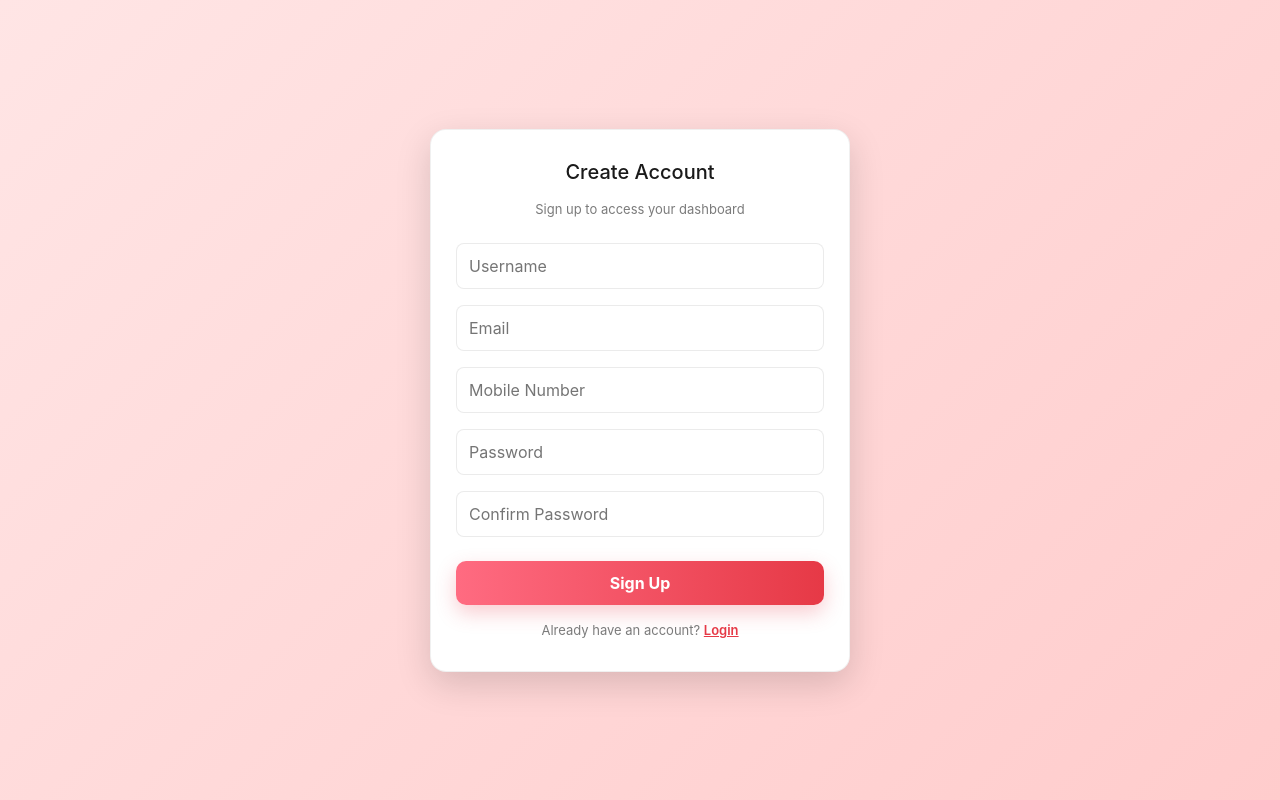
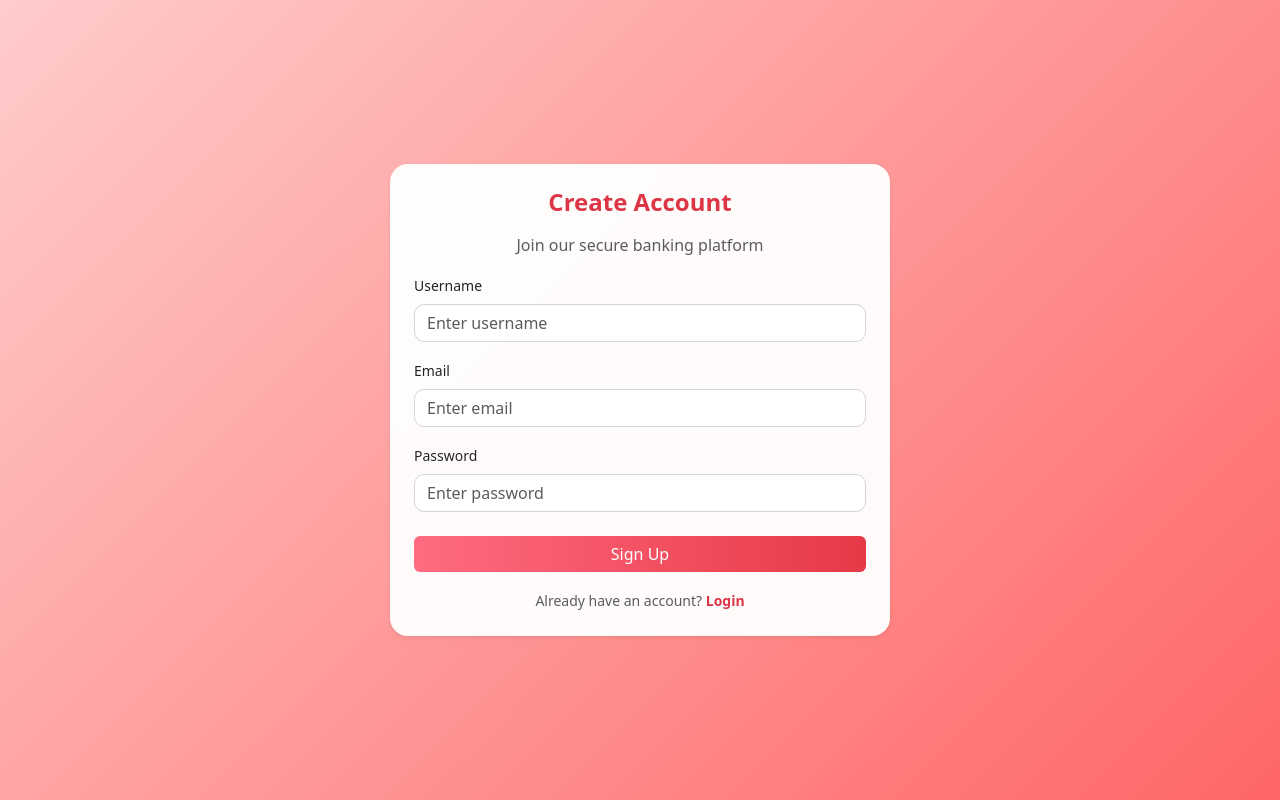
Before and after one commit to SubbyDutta/SubbyFrontend, a React (Create React App) app: page / in a window 1280 px wide. Built offline with nearby package versions, Linux system fonts and the light colour scheme.

Commit message:
Update Signup.jsx

```diff
--- a/src/pages/Signup.jsx
+++ b/src/pages/Signup.jsx
@@ -1,250 +1,198 @@
-// src/pages/Signup.jsx
-import React, { useState } from "react";
+import React, { useState, useEffect } from "react";
 import API from "../api";
 import { useNavigate } from "react-router-dom";
-import { motion, AnimatePresence } from "framer-motion";
 
-const Signup = () => {
-  const [form, setForm] = useState({
-    username: "",
-    password: "",
-    confirmPassword: "",
-    email: "",
-    mobile: "",
-  });
-  const [error, setError] = useState("");
-  const [successMsg, setSuccessMsg] = useState("");
+export default function Signup() {
+  const [form, setForm] = useState({ username: "", password: "", email: "" });
+  const [loading, setLoading] = useState(false);
+  const [popup, setPopup] = useState(null); // { type: "success"|"error", text }
   const navigate = useNavigate();
+
+  useEffect(() => {
+    const style = document.createElement("style");
+    style.innerHTML = `
+      .signup-bg {
+        background: linear-gradient(135deg, #ffcccc, #ff6666);
+        background-size: cover;
+        background-position: center;
+        background-blend-mode: overlay;
+        animation: fadeInBg 1.2s ease-in-out;
+      }
+
+      @keyframes fadeInBg {
+        from { opacity: 0; }
+        to { opacity: 1; }
+      }
+
+      .card {
+        background: rgba(255, 255, 255, 0.96);
+        backdrop-filter: blur(10px);
+        border: none;
+        border-radius: 18px;
+        box-shadow: 0 8px 26px rgba(0, 0, 0, 0.15);
+        animation: fadeUp 0.6s ease-in-out;
+      }
+
+      @keyframes fadeUp {
+        from { transform: translateY(25px); opacity: 0; }
+        to { transform: translateY(0); opacity: 1; }
+      }
+
+      .btn-primary {
+        background: linear-gradient(90deg, #ff6b81, #e63946);
+        border: none;
+        transition: all 0.3s ease;
+      }
+
+      .btn-primary:hover {
+        transform: translateY(-1px);
+        box-shadow: 0 4px 10px rgba(230,57,70,0.4);
+      }
+
+      .form-control {
+        border-radius: 10px;
+        border: 1px solid #d1d5db;
+        transition: all 0.2s ease;
+      }
+
+      .form-control:focus {
+        border-color: #eb2525ff;
+        box-shadow: 0 0 0 0.2rem rgba(235,37,37,0.25);
+      }
+
+      /* Popup Animation */
+      .popup {
+        position: fixed;
+        top: 50%;
+        left: 50%;
+        transform: translate(-50%, -50%) scale(0.9);
+        background: white;
+        color: black;
+        border-radius: 16px;
+        box-shadow: 0 8px 32px rgba(0,0,0,0.25);
+        padding: 25px 40px;
+        z-index: 1000;
+        text-align: center;
+        animation: popupFadeIn 0.4s ease forwards;
+      }
+
+      @keyframes popupFadeIn {
+        from { opacity: 0; transform: translate(-50%, -50%) scale(0.8); }
+        to { opacity: 1; transform: translate(-50%, -50%) scale(1); }
+      }
+
+      .popup-success {
+        border-top: 6px solid #28a745;
+      }
+
+      .popup-error {
+        border-top: 6px solid #dc3545;
+      }
+    `;
+    document.head.appendChild(style);
+    return () => document.head.removeChild(style);
+  }, []);
 
   const handleSubmit = async (e) => {
     e.preventDefault();
-    setError("");
-    setSuccessMsg("");
-
-    if (form.password !== form.confirmPassword) {
-      setError("Passwords do not match!");
-      return;
-    }
-
+    setPopup(null);
+    setLoading(true);
     try {
-      const res = await API.post("/auth/signup", {
-        username: form.username,
-        password: form.password,
-        email: form.email,
-        mobile: form.mobile,
-      });
-
-      const message = res.data;
-      if (message.includes("already exists")) {
-        setError(message);
-      } else {
-        setSuccessMsg("🎉 Signup Successful! Redirecting to login...");
-        setTimeout(() => {
-          setSuccessMsg("");
-          navigate("/login");
-        }, 3000);
-      }
+      const res = await API.post("/auth/signup", form);
+      setPopup({ type: "success", text: "Signup successful! Redirecting..." });
+      setTimeout(() => navigate("/login"), 1500);
     } catch (err) {
       console.error(err);
-      setError("Signup failed. Please try again.");
+      setPopup({
+        type: "error",
+        text: "Signup failed. Please check your input or try again later.",
+      });
+    } finally {
+      setLoading(false);
     }
   };
 
   return (
-    <div
-      className="up-root"
-      style={{
-        display: "flex",
-        justifyContent: "center",
-        alignItems: "center",
-        minHeight: "100vh",
-        background: "linear-gradient(135deg, #ffe5e5, #ffcccc)",
-      }}
-    >
-      <motion.div
-        className="up-card"
-        initial={{ opacity: 0, y: 50 }}
-        animate={{ opacity: 1, y: 0 }}
-        transition={{ duration: 0.6, ease: "easeOut" }}
-        style={{
-          width: "420px",
-          padding: "30px 25px",
-          borderRadius: "16px",
-          boxShadow: "0 12px 35px rgba(0,0,0,0.15)",
-          background: "#fff",
-          position: "relative",
-          overflow: "hidden",
-        }}
-      >
-        <h3 className="up-welcome text-center mb-3"> Create Account</h3>
-        <p className="up-sub text-center mb-4">Sign up to access your dashboard</p>
+    <div className="d-flex justify-content-center align-items-center vh-100 signup-bg">
+      <div className="card shadow-sm" style={{ width: 500 }}>
+        <div className="card-body p-4">
+          <h4 className="mb-3 text-center fw-semibold text-danger">Create Account</h4>
+          <p className="text-center text-muted mb-3">
+            Join our secure banking platform
+          </p>
 
-        {error && (
-          <motion.div
-            className="loan-note"
-            style={{
-              color: "var(--accent)",
-              textAlign: "center",
-              marginBottom: 12,
-              fontWeight: 600,
-            }}
-            initial={{ opacity: 0 }}
-            animate={{ opacity: 1 }}
-          >
-            {error}
-          </motion.div>
-        )}
-
-        <form onSubmit={handleSubmit} className="d-flex flex-column gap-3">
+          <form onSubmit={handleSubmit}>
+            <div className="mb-3">
+              <label className="form-label small fw-medium">Username</label>
               <input
-            className="input"
-            placeholder="Username"
+                type="text"
+                className="form-control"
+                placeholder="Enter username"
                 value={form.username}
                 onChange={(e) => setForm({ ...form, username: e.target.value })}
                 required
               />
+            </div>
+
+            <div className="mb-3">
+              <label className="form-label small fw-medium">Email</label>
               <input
-            className="input"
                 type="email"
-            placeholder="Email"
+                className="form-control"
+                placeholder="Enter email"
                 value={form.email}
                 onChange={(e) => setForm({ ...form, email: e.target.value })}
                 required
               />
+            </div>
+
+            <div className="mb-3">
+              <label className="form-label small fw-medium">Password</label>
               <input
-            className="input"
-            type="tel"
-            placeholder="Mobile Number"
-            value={form.mobile}
-            onChange={(e) => setForm({ ...form, mobile: e.target.value })}
-            required
-          />
-          <input
-            className="input"
                 type="password"
-            placeholder="Password"
+                className="form-control"
+                placeholder="Enter password"
                 value={form.password}
                 onChange={(e) => setForm({ ...form, password: e.target.value })}
                 required
               />
-          <input
-            className="input"
-            type="password"
-            placeholder="Confirm Password"
-            value={form.confirmPassword}
-            onChange={(e) =>
-              setForm({ ...form, confirmPassword: e.target.value })
-            }
-            required
-          />
+            </div>
 
-          <motion.button
+            <button
+              className="btn btn-primary w-100 mt-2"
               type="submit"
-            className="primary mt-2"
-            whileHover={{ scale: 1.05 }}
-            whileTap={{ scale: 0.95 }}
+              disabled={loading}
             >
-            Sign Up
-          </motion.button>
-        </form>
+              {loading ? "Creating Account..." : "Sign Up"}
+            </button>
 
-        <div className="text-center mt-3 small-muted">
+            <div className="text-center mt-3">
+              <small className="text-muted">
                 Already have an account?{" "}
-          <a href="/login" style={{ color: "var(--accent)", fontWeight: 600 }}>
+                <a
+                  href="/login"
+                  className="text-decoration-none fw-semibold text-danger"
+                >
                   Login
                 </a>
+              </small>
+            </div>
+          </form>
+        </div>
       </div>
 
-        {/* ✅ Success Popup */}
-     {/* ✅ Success Popup */}
-<AnimatePresence>
-  {successMsg && (
-    <motion.div
-      key="overlay"
-      initial={{ opacity: 0 }}
-      animate={{ opacity: 1 }}
-      exit={{ opacity: 0 }}
-      transition={{ duration: 0.3 }}
-      style={{
-        position: "fixed",
-        top: 0,
-        left: 0,
-        width: "100vw",
-        height: "100vh",
-        background: "rgba(255, 200, 200, 0.4)", // soft red overlay
-        backdropFilter: "blur(5px)",
-        display: "flex",
-        alignItems: "center",
-        justifyContent: "center",
-        zIndex: 9999,
-      }}
+      {popup && (
+        <div
+          className={`popup ${
+            popup.type === "success" ? "popup-success" : "popup-error"
+          }`}
         >
-      <motion.div
-        key="popup"
-        initial={{ opacity: 0, scale: 0.8 }}
-        animate={{ opacity: 1, scale: 1 }}
-        exit={{ opacity: 0, scale: 0.8 }}
-        transition={{ duration: 0.4, ease: "easeOut" }}
-        style={{
-          background: "white",
-          borderRadius: "18px",
-          border: "2px solid #ffb3b3",
-          boxShadow: "0 12px 30px rgba(255, 0, 0, 0.25)",
-          padding: "30px 50px",
-          display: "flex",
-          flexDirection: "column",
-          alignItems: "center",
-          justifyContent: "center",
-          textAlign: "center",
-          color: "#a60000",
-        }}
-      >
-        <motion.div
-          initial={{ scale: 0 }}
-          animate={{ scale: 1.2 }}
-          transition={{ type: "spring", stiffness: 120, damping: 8 }}
-          style={{
-            width: "65px",
-            height: "65px",
-            borderRadius: "50%",
-            background: "#ffcccc",
-            display: "flex",
-            justifyContent: "center",
-            alignItems: "center",
-            boxShadow: "0 0 25px rgba(255,0,0,0.3)",
-            marginBottom: "10px",
-          }}
-        >
-          <motion.span
-            initial={{ opacity: 0 }}
-            animate={{ opacity: 1 }}
-            transition={{ delay: 0.2 }}
-            style={{ fontSize: "30px" }}
-          >
-            ✅
-          </motion.span>
-        </motion.div>
-        <motion.p
-          initial={{ opacity: 0, y: 10 }}
-          animate={{ opacity: 1, y: 0 }}
-          transition={{ delay: 0.2 }}
-          style={{
-            fontWeight: 600,
-            fontSize: "16px",
-            color: "#a60000",
-            marginTop: "5px",
-          }}
-        >
-          {successMsg}
-        </motion.p>
-      </motion.div>
-    </motion.div>
+          <h5 className="mb-2">
+            {popup.type === "success" ? "✅ Success!" : "❌ Error!"}
+          </h5>
+          <p className="m-0">{popup.text}</p>
+        </div>
       )}
-</AnimatePresence>
-
-      </motion.div>
     </div>
   );
-};
-
-export default Signup;
+}
```
Lines whose indentation alone changed are shown as unchanged.
